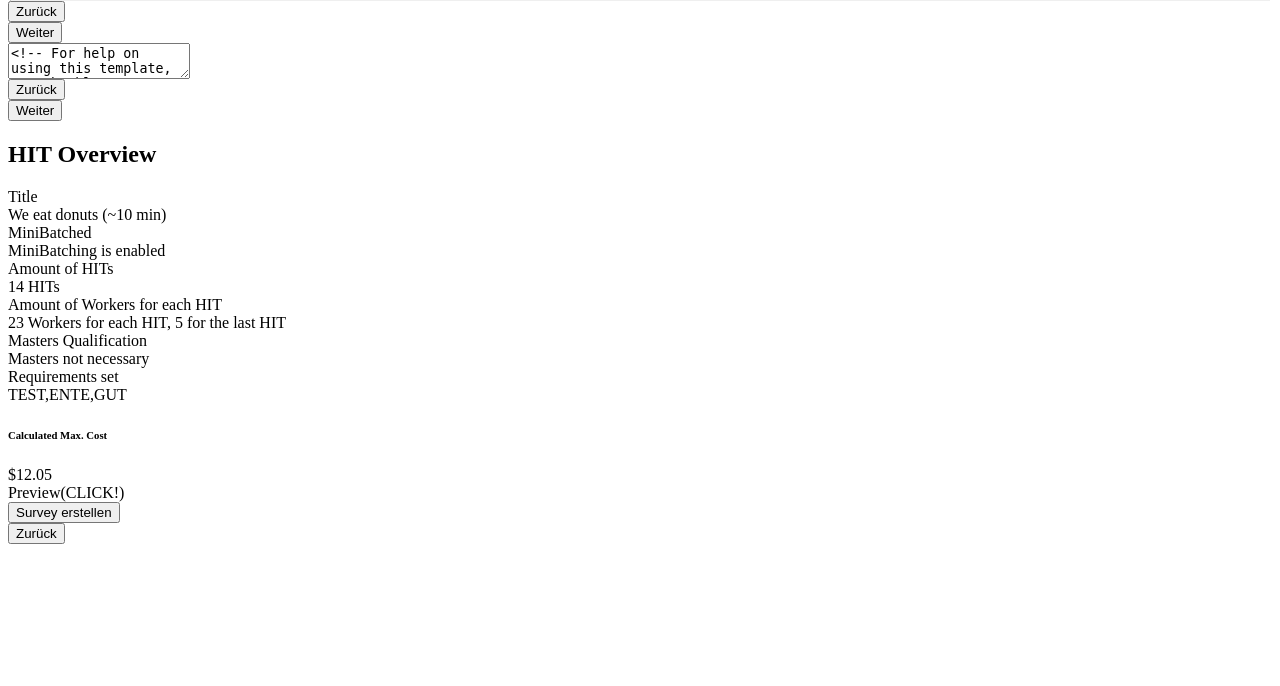
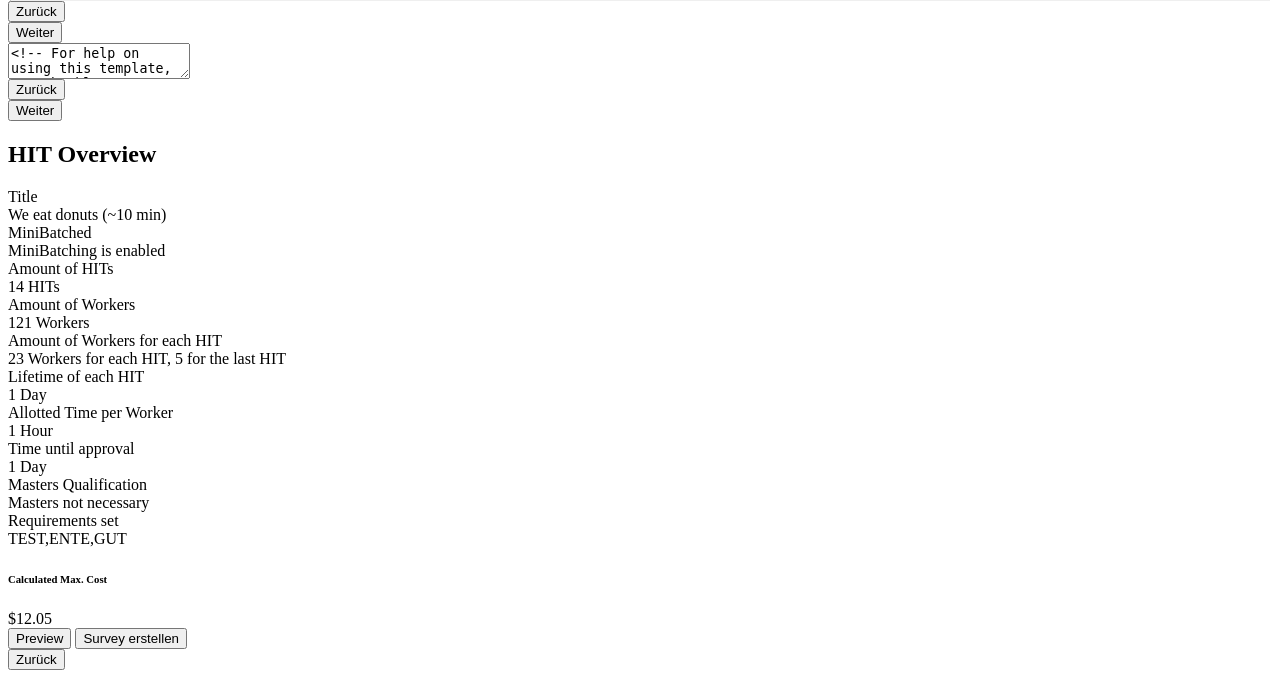
Before and after one commit to rynkk/MeinTurk, a Flask app: template flask_mturk/templates/surveyform.html in a window 1280 px wide. Shown: the part 792-1478 px from the top of the page. Before the commit the page ends 1336 px from the top, so only its background shows below. Run offline with Flask 2, Linux system fonts and the light colour scheme; the template is opened without the code that fills it: values that come from a table or form of the project are taken from there, others are empty; parts of the project's set-up code (start-up, migrations or seed data) failed here and were passed over; some libraries are stand-ins or nearby versions.

Commit message:
add preview button to survey creation

```diff
--- a/flask_mturk/templates/surveyform.html
+++ b/flask_mturk/templates/surveyform.html
@@ -61,38 +61,50 @@
             <div class="container pt-3 mb-5 ml-1">
                 <div class="row">
                         <div class="col-5">Title</div>
-                        <div class="col-auto">We eat donuts (~10 min)</div>
+                        <div id="overview_title" class="col-auto">We eat donuts (~10 min)</div>
                 </div>
                 <div class="row">
                         <div class="col-5">MiniBatched</div>
-                        <div class="col-auto">MiniBatching is enabled</div>
+                        <div id="overview_minibatch" class="col-auto">MiniBatching is enabled</div>
                 </div>
                 <div class="row">
                         <div class="col-5">Amount of HITs</div>
-                        <div class="col-auto">14 HITs</div>
+                        <div id="overview_hits" class="col-auto">14 HITs</div>
+                </div>
+                <div class="row">
+                        <div class="col-5">Amount of Workers</div>
+                        <div id="overview_workers" class="col-auto">121 Workers</div>
                 </div>
                 <div class="row">
                         <div class="col-5">Amount of Workers for each HIT</div>
-                        <div class="col-auto">23 Workers for each HIT, 5 for the last HIT</div>
+                        <div id="overview_workers_per_hit" class="col-auto">23 Workers for each HIT, 5 for the last HIT</div>
+                </div>
+                <div class="row">
+                        <div class="col-5">Lifetime of each HIT</div>
+                        <div id="overview_workers_per_hit" class="col-auto">1 Day</div>
+                </div>
+                <div class="row">
+                        <div class="col-5">Allotted Time per Worker</div>
+                        <div id="overview_workers_per_hit" class="col-auto">1 Hour</div>
+                </div>
+                <div class="row">
+                        <div class="col-5">Time until approval</div>
+                        <div id="overview_workers_per_hit" class="col-auto">1 Day</div>
                 </div>
                 <div class="row">
                         <div class="col-5">Masters Qualification</div>
-                        <div class="col-auto">Masters not necessary</div>
+                        <div id="overview_masters" class="col-auto">Masters not necessary</div>
                 </div>
                 <div class="row">
                         <div class="col-5">Requirements set</div>
-                        <div class="col-auto">TEST,ENTE,GUT</div>
+                        <div id="overview_requirements" class="col-auto">TEST,ENTE,GUT</div>
                 </div>
                 <div class="row">
                         <div class="col-5"><h6>Calculated Max. Cost</h6></div>
-                        <div class="col-auto">$12.05</div>
-                </div>
-                <div class="row">
-                        <div class="col-5">Preview(CLICK!)</div>
-                        <div class="col-auto"></div>
+                        <div id="overview_cost" class="col-auto">$12.05</div>
                 </div>
             </div>
-
+            <button type="button" id="previewButton">Preview</button>
             {{ form.submitform }}
             {{ macros.render_next_prev(5) }}
         </div>
@@ -104,6 +116,17 @@
 {{ ckeditor.config(name='editor_field')}}
 
 <script>
+    $('#previewButton').on('click', function(){
+        var popup = window.open("","Preview","width=800,height=600,scrollbars=1,resizable=1")
+        start = '<!DOCTYPE html><html><head><title>HIT</title><meta http-equiv="Content-Type" content="text/html; charset=UTF-8"/><script type="text/javascript" src="https://s3.amazonaws.com/mturk-public/externalHIT_v1.js"><\/script></head><body><form name="mturk_form" method="post" id="mturk_form" action="https://www.mturk.com/mturk/externalSubmit"><input type="hidden" value="" name="assignmentId" id="assignmentId" />'
+        html = CKEDITOR.instances.editor_field.getData()
+        end = '<p class="text-center"><input type="submit" id="submitButton" class="btn btn-primary" value="Submit" /></p></form><script language="Javascript">turkSetAssignmentID();<\/script></body></html>'
+
+        popup.document.open()
+        popup.document.write(start+html+end)
+        popup.document.close()
+
+    })
 
         $('form input').on('keypress', function(e) {
             return e.which !== 13;
@@ -145,16 +168,6 @@
                 $label.text($label.text()+"*")
         }
     });
-
-
-
-
-    $(".optional-date").toggle($('#starting_date_set').prop("checked")==false); //if page reloaded after submit make sure that starting date is set appropriate
-
-    $('#starting_date_set').on('change', function() {
-        $(".optional-date").toggle(!this.checked);
-    });
-
 
     $(".mbqual").toggle($('#minibatch').prop("checked"));   //if page reloaded after submit make sure that mbqual is set appropriately
     if($('#minibatch').prop("checked"))                     //if page reloaded after submit make sure that batches is set appropriately
@@ -248,11 +261,6 @@
     })
 
     $('i[data-toggle="tooltip"]').tooltip()
-
-
-
-
-
 </script>
 
 <script>
```
